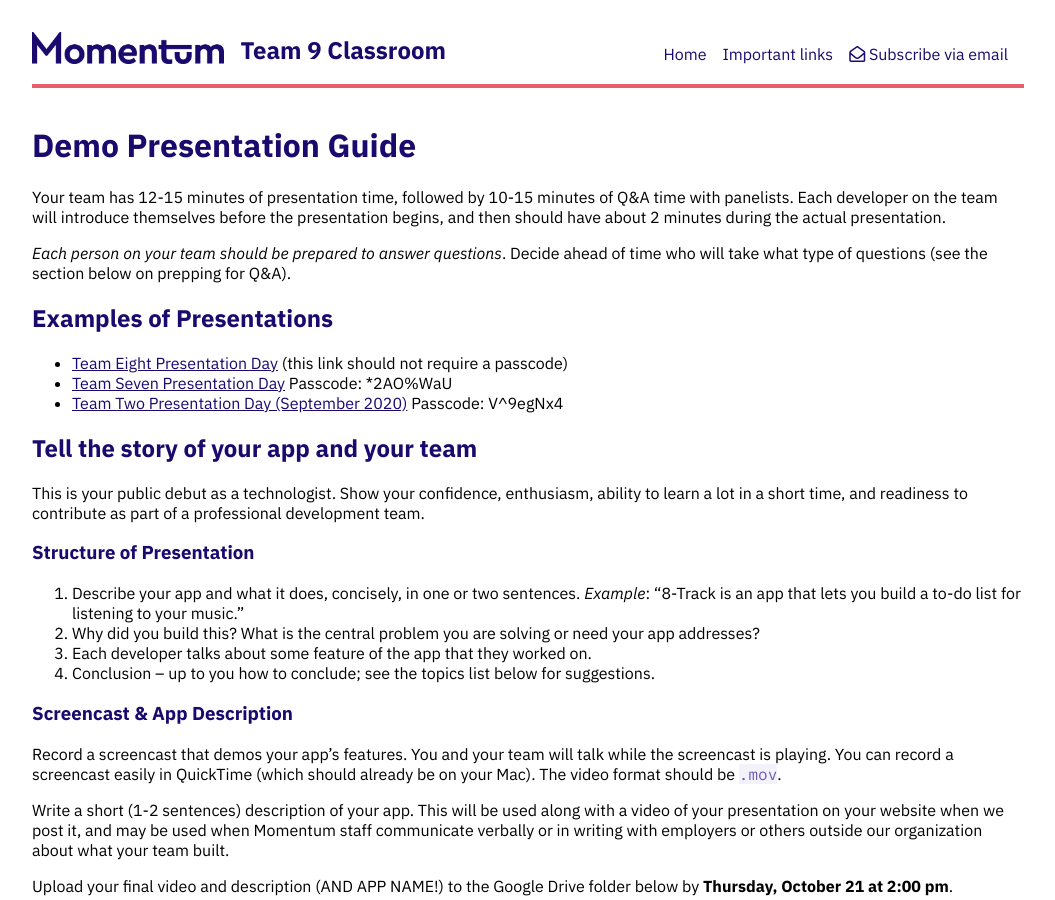
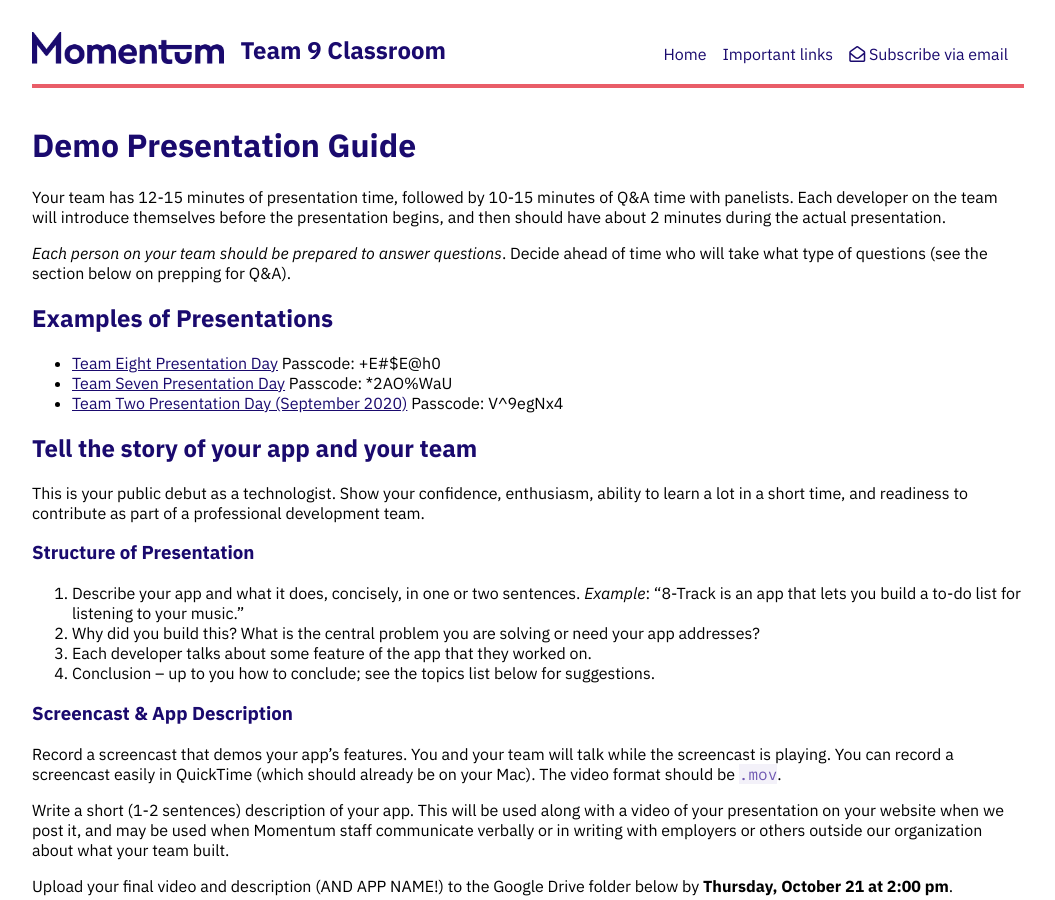
Before and after one commit to Momentum-Team-9/momentum-team-9.github.io, a Jekyll site: the page built from phase-4-demo-guide.md, in a window 1280 px wide and 900 px high. Shown: the whole window, without its empty margins (112-1167 px from the left). Built offline with Jekyll 4.4.1, drawn with Linux system fonts in a browser that asks for light colours; nearby versions of some CDN libraries.

Commit message:
Add passcode for video

```diff
--- a/phase-4-demo-guide.md
+++ b/phase-4-demo-guide.md
@@ -12,7 +12,7 @@ _Each person on your team should be prepared to answer questions_. Decide ahead
 
 ## Examples of Presentations
 
-- [Team Eight Presentation Day](https://us02web.zoom.us/rec/play/nvDal265sVKKtbF8vKQO5upyd3id-Cxk6EQNdQ6gvjz3h4z1Xyz8Nk-Nkry2HzLeCTvX5ZxPgidrgYGz.woK4kQnjYWvWnq-7?startTime=1630080088000) (this link should not require a passcode)
+- [Team Eight Presentation Day](https://us02web.zoom.us/rec/play/nvDal265sVKKtbF8vKQO5upyd3id-Cxk6EQNdQ6gvjz3h4z1Xyz8Nk-Nkry2HzLeCTvX5ZxPgidrgYGz.woK4kQnjYWvWnq-7?startTime=1630080088000) Passcode: +E#$E@h0
 - [Team Seven Presentation Day](https://us02web.zoom.us/rec/share/DBOPdL-PCm-3b2jX1-GiLaGaP5KWC4AP1ZgWgFZ-4OvGcFm2CpQM6wqlPdb9i5dI.WMmKe5DhtGm-IJi9?startTime=1620403037000) Passcode: *2AO%WaU
 - [Team Two Presentation Day (September 2020)](https://us02web.zoom.us/rec/share/HRN1qN11i5OuY6cS9S8O4mGfn0-cwZbaPPCRO9861W-77wH-YBeQKvO7aDZkZtBs.N09hjeocw3OvewZj) Passcode: V^9egNx4
 
```
